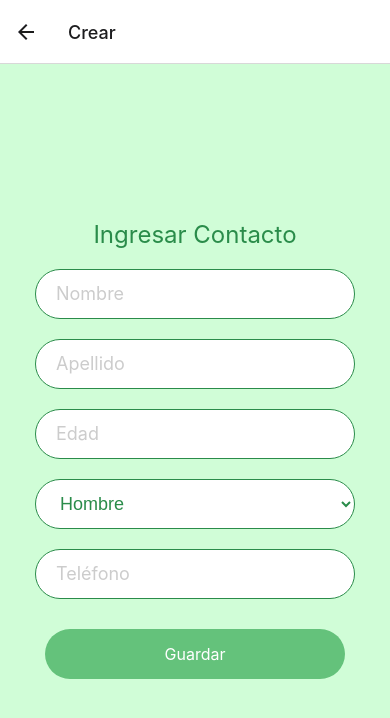
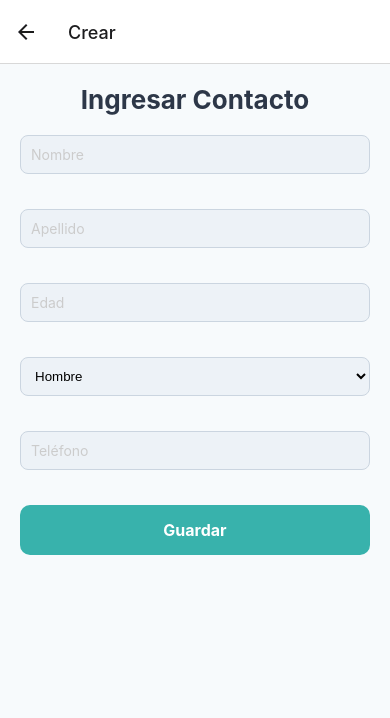
Before and after one commit to Anthonymous420/ProyectoMovil, a React Native app: screen /Crear in a window 390 px wide. Shown: the top 718 px of the page. Built offline with nearby package versions, Linux system fonts and the light colour scheme.

Commit message:
Update Create.jsx

```diff
--- a/src/Components/Cruds/Create.jsx
+++ b/src/Components/Cruds/Create.jsx
@@ -116,17 +116,16 @@ const Create = (props) => {
 export default Create;
 
 const styles = StyleSheet.create({
-  container: {
-    flexGrow: 1,
-    justifyContent: 'center',
-    alignItems: 'center',
-    backgroundColor: '#d0fdd7',
-    padding: 35,
+   container: {
+    flex: 1,
+    backgroundColor: '#F7FAFC', // Fondo claro
+    padding: 20,
   },
   titulo: {
-    textAlign: "center",
-    fontSize: 24,
-    color: '#2a8c4a',
+    fontSize: 26,
+    textAlign: 'center',
+    fontWeight: 'bold',
+    color: '#2D3748',
     marginBottom: 20,
   },
   inputGroup: {
@@ -134,29 +133,23 @@ const styles = StyleSheet.create({
     marginBottom: 20,
   },
   input: {
-    height: 50,
-    color: '#2a8c4a',
-    width: '100%',
-    backgroundColor: '#ffffff',
-    borderRadius: 25,
-    borderWidth: 1.5,
-    borderColor: '#2a8c4a',
-    fontSize: 18,
-    paddingHorizontal: 20,
+    borderWidth: 1,
+    borderColor: '#CBD5E0',
+    padding: 10,
+    borderRadius: 8,
+    backgroundColor: '#EDF2F7',
+    marginBottom: 15,
   },
   button: {
-    backgroundColor: '#64c27b',
-    paddingVertical: 15,
-    paddingHorizontal: 30,
-    borderRadius: 25,
-    marginVertical: 10,
-    width: 300,
+    backgroundColor: '#38B2AC', // Verde agua
+    padding: 15,
+    borderRadius: 10,
     alignItems: 'center',
   },
   textBtn: {
-    color: '#ffffff',
+    color: '#FFFFFF',
     fontSize: 16,
-    textAlign: 'center',
+    fontWeight: 'bold',
   },
   error: {
     borderWidth: 1.5,
```
